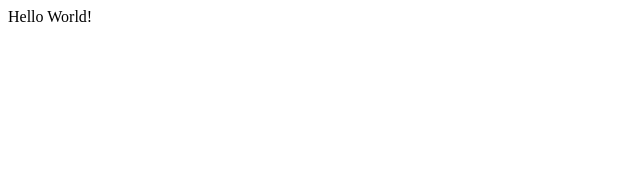
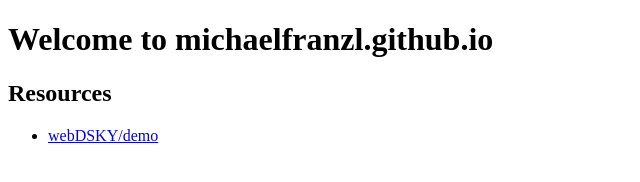
Before and after one commit to michaelfranzl/michaelfranzl.github.io, a plain HTML site: page index.html in a window 1280 px wide. Shown: the whole page, without its empty margins (0-640 px from the left). Drawn offline with Linux system fonts and the light colour scheme.

Commit message:
Add git submodule webDSKY

```diff
--- a/index.html
+++ b/index.html
@@ -6,6 +6,10 @@
     <title></title>
   </head>
   <body>
-    Hello World!
+    <h1>Welcome to michaelfranzl.github.io</h1>
+    <h2>Resources</h2>
+    <ul>
+      <li><a href="webDSKY/demo" target="_blank">webDSKY/demo</a></li>
+    </ul>
   </body>
 </html>
```
Also changed, not shown: 1 other file.
